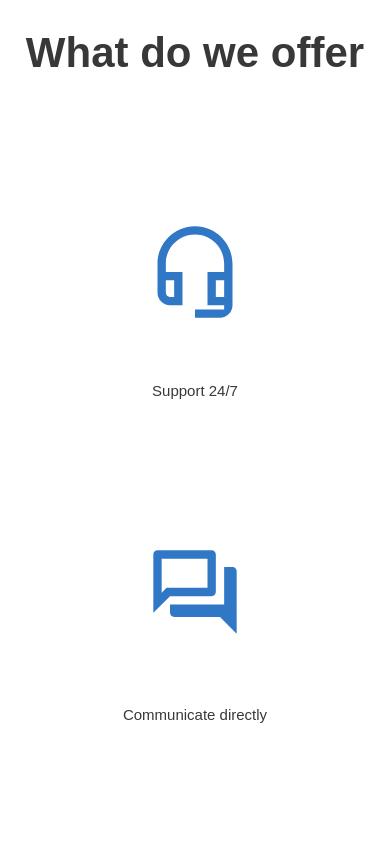
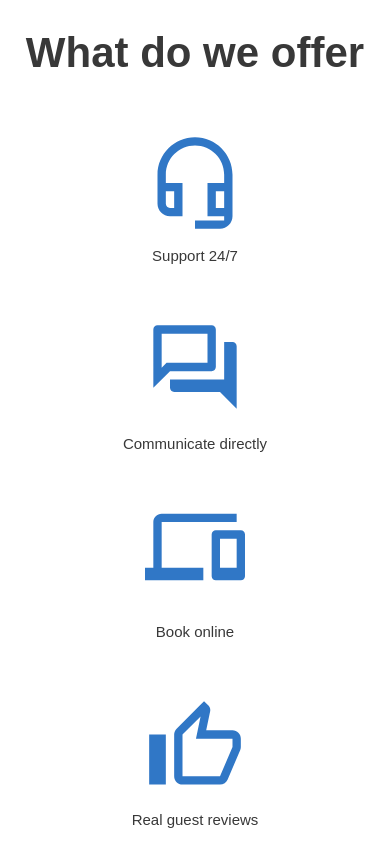
Before and after one commit to SobolevD51/if-html, a website: page index.html in a window 390 px wide. Shown: the part 820-1664 px from the top of the page. Drawn offline with nearby package versions, Linux system fonts and the light colour scheme; a web font is replaced by a local one.

Commit message:
Correction of media request.

```diff
--- a/styles/style.css
+++ b/styles/style.css
@@ -285,6 +285,10 @@ li {
     text-decoration: underline;
     font-size: 15px;
   }
+  .icon{
+    margin-bottom: 10px;
+    margin-top: 60px;
+  }
   .item {
     text-align: center;
     font-size: 15px;
```
